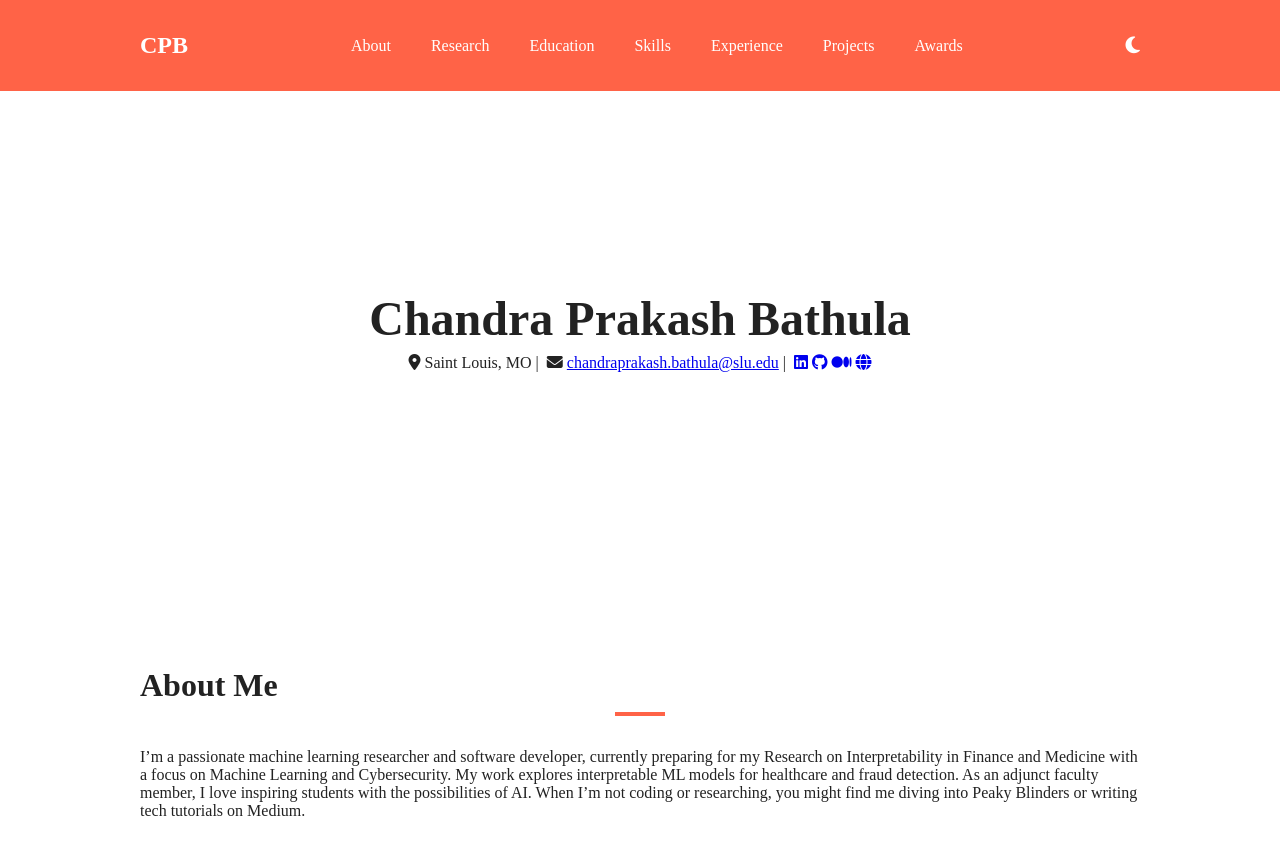
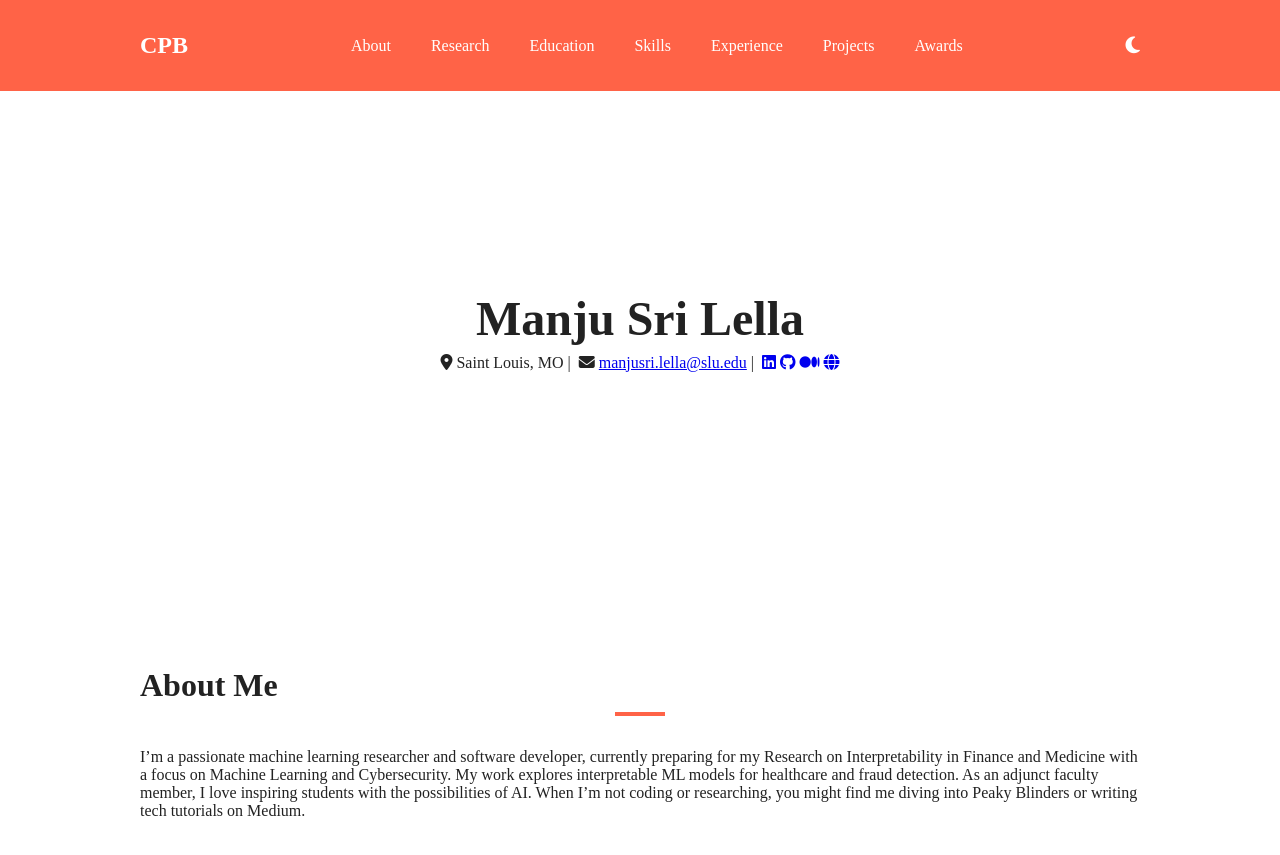
Before and after one commit to manju1907/week-06, a plain HTML site: page index.html in a window 1280 px wide. Shown: the top 855 px of the page. Drawn offline with nearby package versions, Linux system fonts and the light colour scheme; a small style sheet from the web is missing.

Commit message:
Update index.html

```diff
--- a/index.html
+++ b/index.html
@@ -6,7 +6,7 @@
     name="viewport"
     content="width=device-width, initial-scale=1, viewport-fit=cover"
   />
-  <title>Chandra Prakash Bathula | Resume</title>
+  <title>Manju Sri Lella | Resume</title>
 
   <!-- AOS (Animate On Scroll) -->
   <link
@@ -47,12 +47,12 @@
   <!-- HERO -->
   <header id="hero">
     <div class="container hero-content" data-aos="fade-down">
-      <h1>Chandra Prakash Bathula</h1>
+      <h1>Manju Sri Lella</h1>
       <p class="contact-line">
         <i class="fas fa-map-marker-alt"></i> Saint Louis, MO |
         <i class="fas fa-envelope"></i>
-        <a href="mailto:chandraprakash.bathula@slu.edu"
-          >chandraprakash.bathula@slu.edu</a
+        <a href="mailto:manjusri.lella@slu.edu"
+          >manjusri.lella@slu.edu</a
         > |
         <a href="#" target="_blank"><i class="fab fa-linkedin"></i></a>
         <a href="#" target="_blank"><i class="fab fa-github"></i></a>
```
